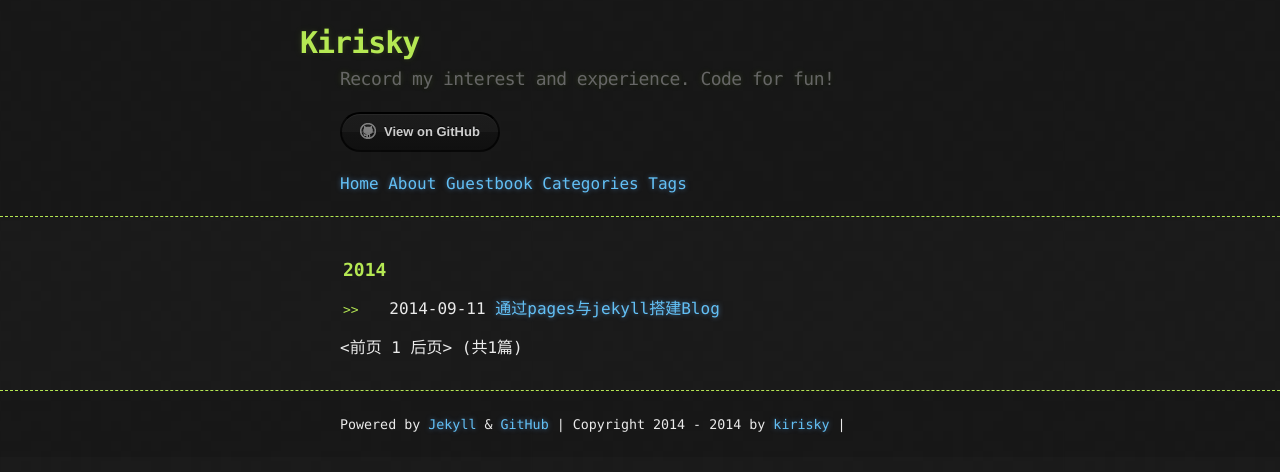
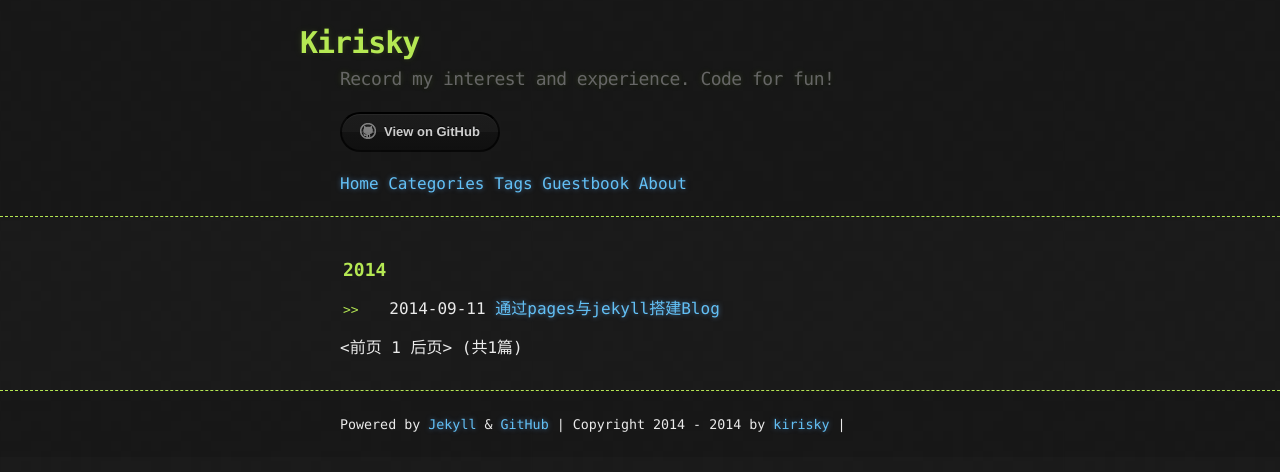
Before and after one commit to simonzhao/kirisky.github.io, a Jekyll site: the page built from index.html, in a window 1280 px wide. Shown: the top 472 px of the page. Built offline with Jekyll 4.4.1, drawn with Linux system fonts in a browser that asks for light colours; the list of posts is cut into pages by our own code; comment, search, counter and statistics services are not loaded.

Commit message:
reorganize css

```diff
--- a/_includes/header.html
+++ b/_includes/header.html
@@ -10,10 +10,10 @@
 
   <nav>
 	<span><a title="home page" class="" href="/">Home</a></span>
-	<span><a title="about" class="" href="/about/">About</a></span>
-	<span><a title="guestbook" class="" href="/guestbook/">Guestbook</a></span>
 	<span><a title="categories" class="" href="/categories/">Categories</a></span>
 	<span><a title="tags" class="" href="/tags/">Tags</a></span>
+  <span><a title="guestbook" class="" href="/guestbook/">Guestbook</a></span>
+  <span><a title="about" class="" href="/about/">About</a></span>
   </nav>
 
 </header>
--- a/stylesheets/stylesheet.css
+++ b/stylesheets/stylesheet.css
@@ -293,13 +293,6 @@
 }
 
 /*
-  Duoshuo comments
- */
-#ds-reset li:before {
-  content: none;
-}
-
-/*
   meta
  */
 
@@ -313,10 +306,13 @@
 }
 
 /*
-  baidu share
-  with default li before style conflict
+   ul li before element conflict
+   ds-reset from duoshuo comments
+   bdshare from baidu share
  */
 
-.bdshare-slide-button-box ul li:before, .bdshare_dialog_box ul li:before{
+#ds-reset li:before,
+.bdshare-slide-button-box ul li:before,
+.bdshare_dialog_box ul li:before{
   content: none;
 }
```
